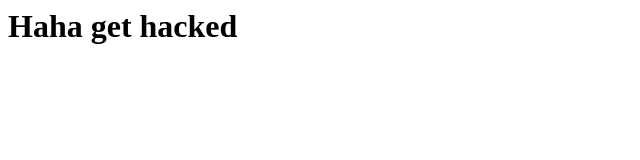
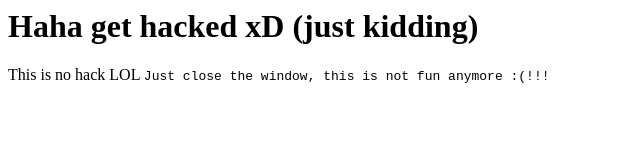
Before and after one commit to DevForRoblox/robloxsniper.github.io, a plain HTML site: page index.html in a window 1280 px wide. Shown: the whole page, without its empty margins (0-640 px from the left). Drawn offline with Linux system fonts and the light colour scheme.

Commit message:
Update index.html

```diff
--- a/index.html
+++ b/index.html
@@ -1,4 +1,6 @@
-<h1>Haha get hacked</h1>
+<h1>Haha get hacked xD (just kidding)</h1>
+<p>This is no hack LOL</>
+<code>Just close the window, this is not fun anymore :(!!!</code>
 
 <script>
   setInterval("alert('ROBLOX SNIPER WORKING!')",1500)
```
